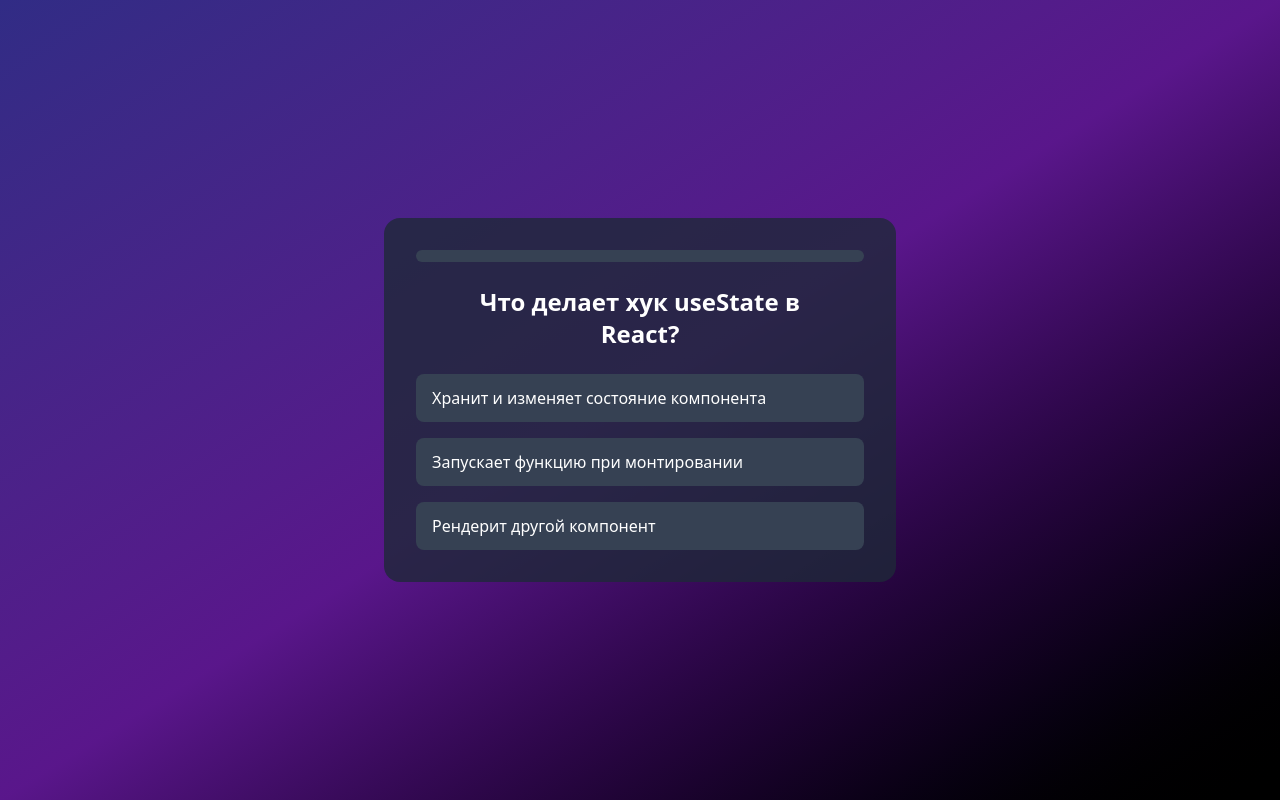
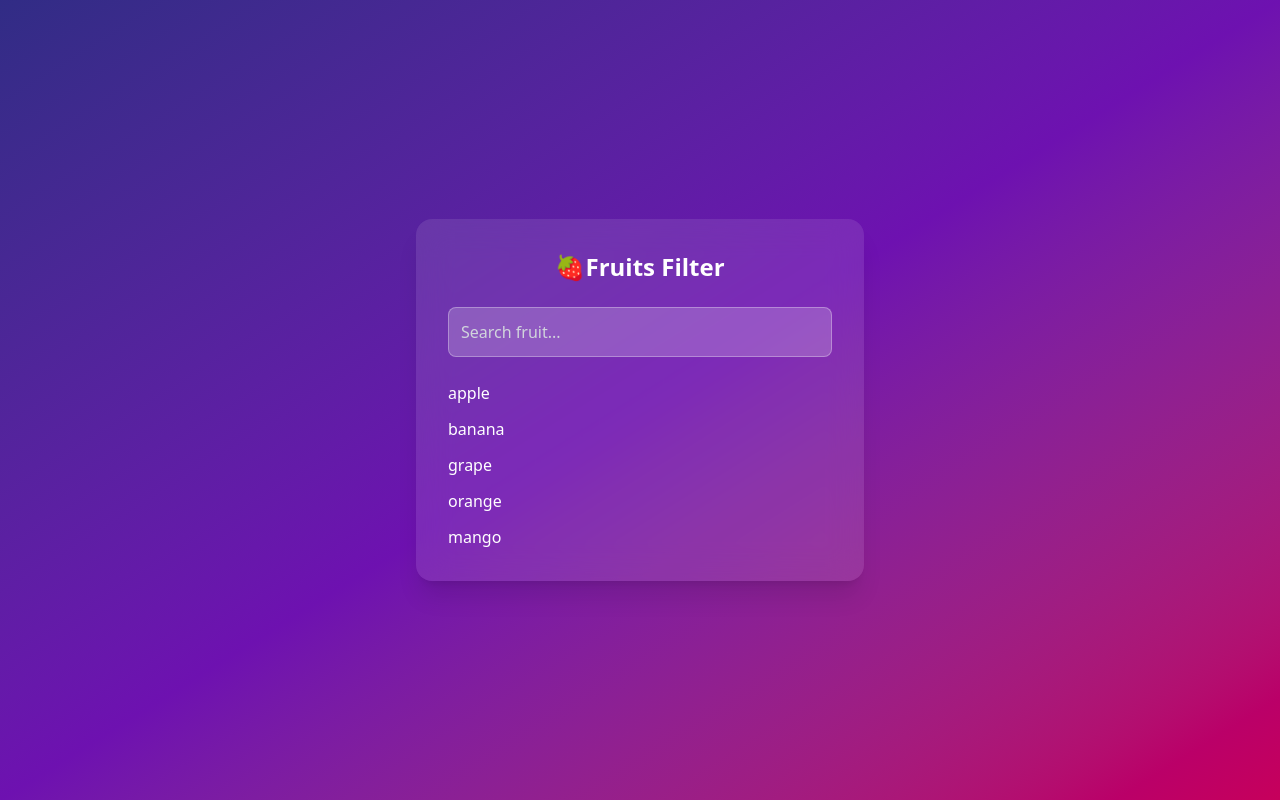
Before and after one commit to VladislavProhorov123/6-React-Project, a React app: page / in a window 1280 px wide. Built offline with nearby package versions, Linux system fonts and the light colour scheme; the HTML template or start-up script is replaced by a standard one.

Commit message:
fruit list

```diff
--- a/src/App.jsx
+++ b/src/App.jsx
@@ -1,31 +1,53 @@
-import { useState } from "react";
-import Game from "./component/Game";
-import Result from "./component/Result";
-import { QUESTIONS } from "./questions.data";
+import { useEffect, useMemo, useState } from "react";
 
 function App() {
-  const [step, setStep] = useState(0);
-  const [correct, setCorrect] = useState(0);
+  const [searchTern, setSearchTern] = useState("");
+  const items = ["apple", "banana", "grape", "orange", "mango"];
 
-  const question = QUESTIONS[step];
-
-  const onClickVariant = (index) => {
-    console.log(step, index);
-    setStep(step + 1);
-
-    if(index === question.correct) {
-      setCorrect(correct + 1)
-    }
+  const handleChange = (e) => {
+    setSearchTern(e.target.value);
   };
 
+  const filteredItem = useMemo(() => {
+    return items.filter((item) =>
+      item.toLowerCase().includes(searchTern.toLowerCase())
+    );
+  }, [searchTern]);
+
   return (
-    <div className="">
-      {step !== QUESTIONS.length ? (
-        <Game step={step} question={question} onClickVariant={onClickVariant} />
-      ) : (
-        <Result correct={correct} />
-      )}
-    </div>
+    <>
+      <div className="min-h-screen flex items-center justify-center bg-gradient-to-br from-indigo-900 via-purple-800 to-pink-700">
+        <div className="bg-white/10 backdrop-blur-lg shadow-xl rounded-2xl p-8 w-full max-w-md text-white">
+          <h2 className="text-2xl font-bold mb-6 text-center">
+            🍓Fruits Filter
+          </h2>
+          <input
+            type="search"
+            placeholder="Search fruit..."
+            value={searchTern}
+            onChange={handleChange}
+            className="w-full p-3 mb-6 rounded-lg border border-white/30 bg-white/20 text-white placeholder-gray-300 focus:outline-none focus:ring-2 focus:ring-pink-400"
+          />
+          <ul className="space-y-3">
+            {filteredItem.map((item, index) => (
+              <li
+                classNamep-3
+                rounded-lg
+                bg-gradient-to-r
+                from-indigo-600
+                to-pink-500
+                shadow-md
+                text-center
+                font-medium
+                key={index}
+              >
+                {item}
+              </li>
+            ))}
+          </ul>
+        </div>
+      </div>
+    </>
   );
 }
 
```
Also changed, not shown: public/sussecc.png (added).
